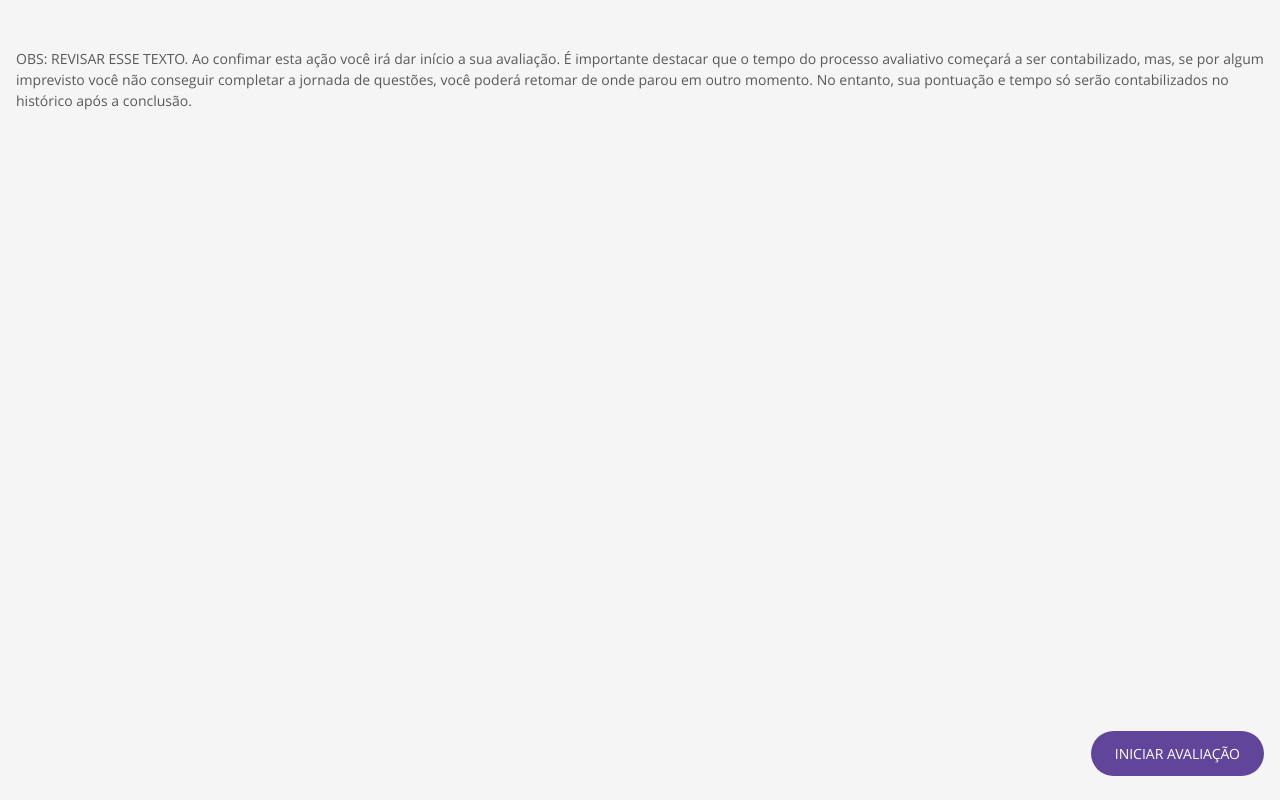
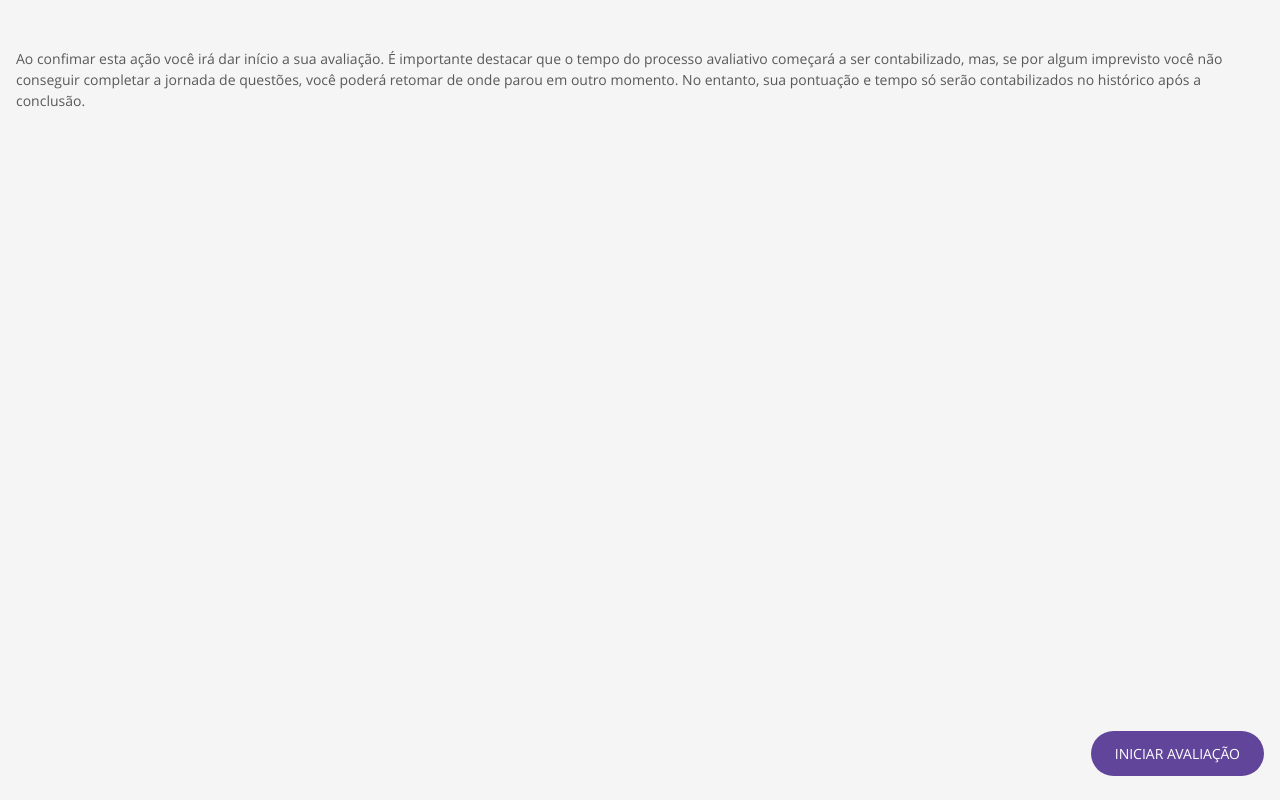
Before and after one commit to FeliciLab/qualiquiz, a Vue app: page /quiz in a window 1280 px wide. Built offline with nearby package versions, Linux system fonts and the light colour scheme; no server answers; what vue-the-mask would draw is missing.

Commit message:
💬 #60 - retira mensagem de OBS do texto a ser revisado.

```diff
--- a/src/views/InitQuiz.vue
+++ b/src/views/InitQuiz.vue
@@ -44,7 +44,7 @@ export default {
     return {
       showLoading: false,
       bodyText: `
-      OBS: REVISAR ESSE TEXTO. Ao confimar esta ação você irá dar início a sua avaliação. É importante destacar que o tempo do processo avaliativo começará a ser contabilizado, mas, se por algum imprevisto você não conseguir completar a jornada de questões, você poderá retomar de onde parou em outro momento. No entanto, sua pontuação e tempo só serão contabilizados no histórico após a conclusão.
+      Ao confimar esta ação você irá dar início a sua avaliação. É importante destacar que o tempo do processo avaliativo começará a ser contabilizado, mas, se por algum imprevisto você não conseguir completar a jornada de questões, você poderá retomar de onde parou em outro momento. No entanto, sua pontuação e tempo só serão contabilizados no histórico após a conclusão.
       `
     }
   },
```
